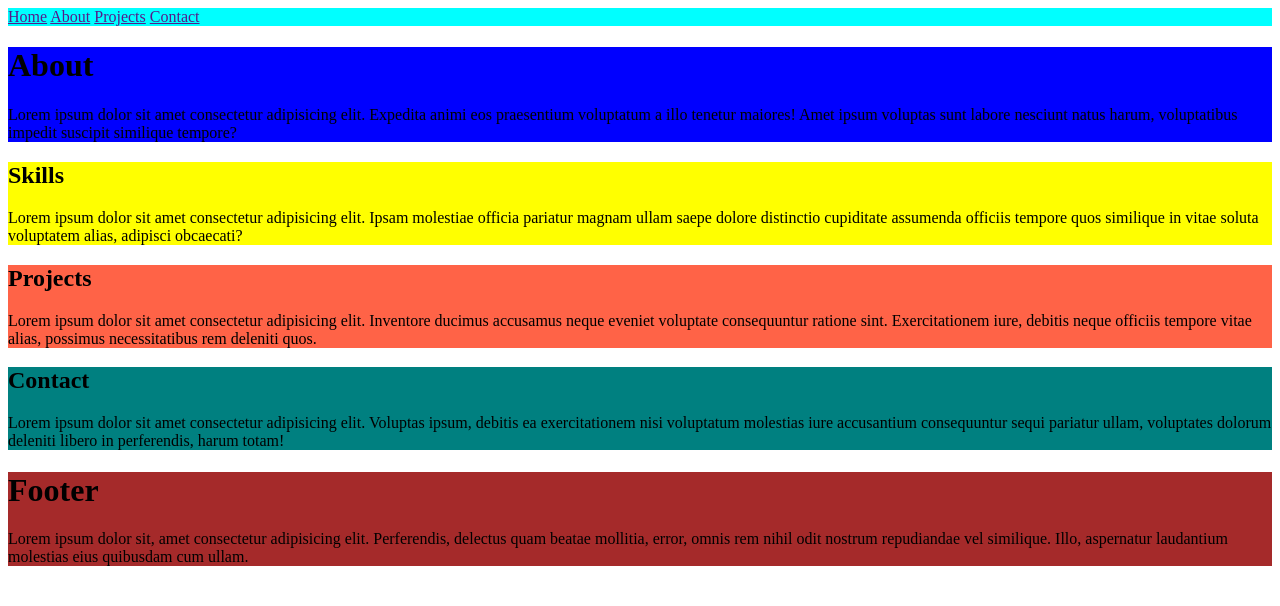
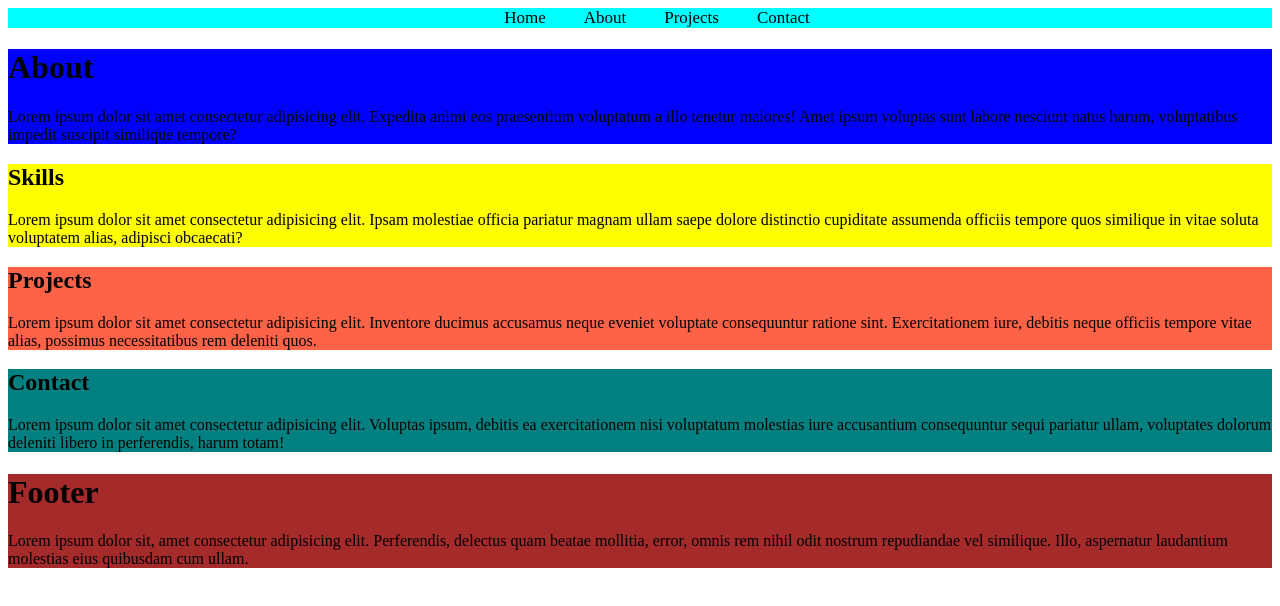
Before and after one commit to LarmBee/Flatiron_Portfolio, a plain HTML site: page index.html in a window 1280 px wide. Drawn offline with Linux system fonts and the light colour scheme.

Commit message:
Navbar CSS styling :Centerd text and Font size change

```diff
--- a/style.css
+++ b/style.css
@@ -1,6 +1,16 @@
 #navbar{
     background-color: aqua;
+    overflow: hidden;
+    text-align: center;
 
+}
+
+/* Navbar link styling */
+#navbar a {
+    padding-left: 2em;
+    text-decoration: none;
+    font-size: 17px;
+    color: black;
 }
 
 #main{
```
